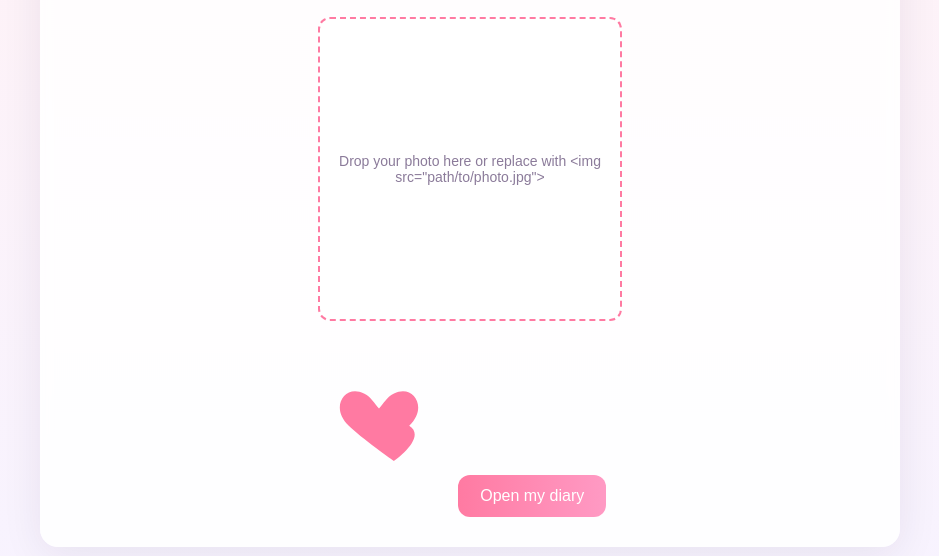
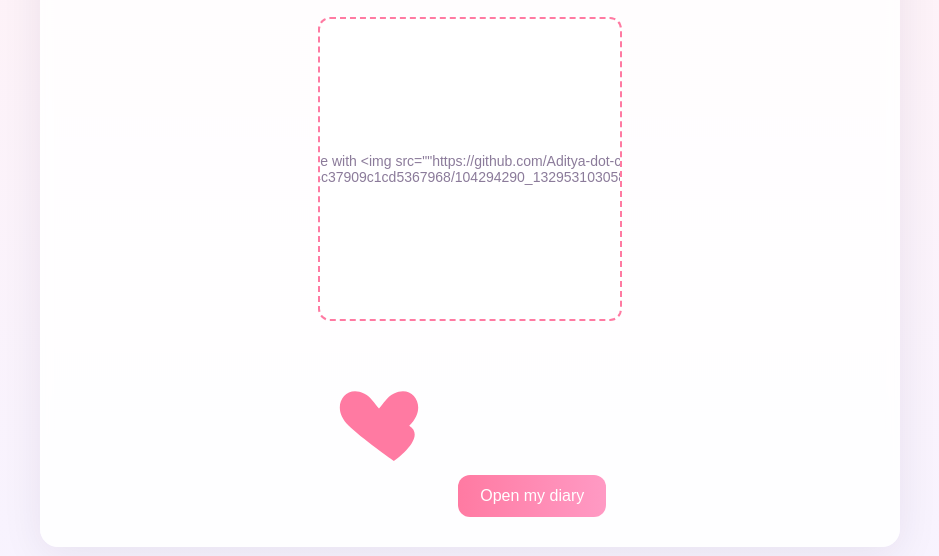
Before and after one commit to Aditya-dot-coder/the-important-day-in-you-life, a plain HTML site: page index.html in a window 1280 px wide. Shown: the part 184-740 px from the top of the page, without its empty margins (170-1109 px from the left). Drawn offline with Linux system fonts and the light colour scheme.

Commit message:
index.html

```diff
--- a/index.html
+++ b/index.html
@@ -81,7 +81,7 @@
 
   <!-- Photo Placeholder -->
   <div class="photo-frame" id="photoFrame">
-    <span>Drop your photo here or replace with &lt;img src="path/to/photo.jpg"&gt;</span>
+    <span>Drop your photo here or replace with &lt;img src=""https://github.com/Aditya-dot-coder/the-important-day-in-you-life/blob/81c3d9068acc2953c4b1814c37909c1cd5367968/104294290_1329531030585309_872615907033498906_n.jpg;</span>
   </div>
 
   <svg class="heart" id="heart" viewBox="0 0 24 24" fill="#FF7AA2" xmlns="http://www.w3.org/2000/svg">
```
